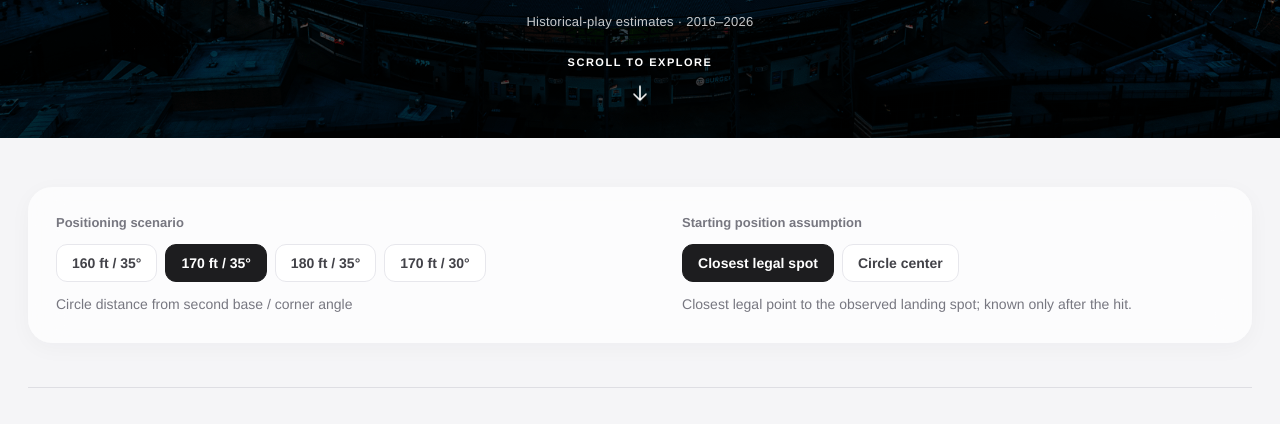
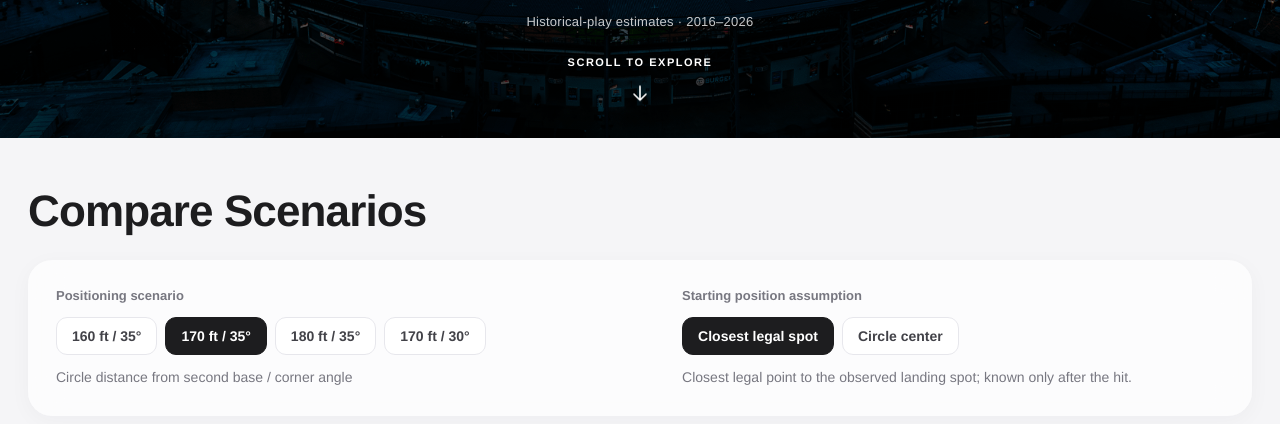
Before and after one commit to lijo201/MLBathleticism, a plain HTML site: page index.html in a window 1280 px wide. Shown: the part 662-1086 px from the top of the page. Drawn offline with Linux system fonts and the light colour scheme.

Commit message:
Add compare scenarios section heading

```diff
--- a/index.html
+++ b/index.html
@@ -829,6 +829,17 @@
       .interpret-content, .interpret-icon { transition: none; }
     }
 
+
+    /* Scenario section heading */
+    .scenario-title {
+      margin: 0 0 24px;
+      font-size: clamp(32px, 3.5vw, 44px);
+      line-height: 1.12;
+      font-weight: 700;
+      letter-spacing: -0.02em;
+      color: #1d1d1f;
+    }
+
   </style>
 </head>
 
@@ -883,6 +894,8 @@
     </section>
 
     <!-- Dashboard controls -->
+
+    <h2 class="scenario-title">Compare Scenarios</h2>
 
     <div id="controls-sentinel" aria-hidden="true"></div>
     <section class="card controls" id="scenario-controls" aria-label="Dashboard controls">
```
